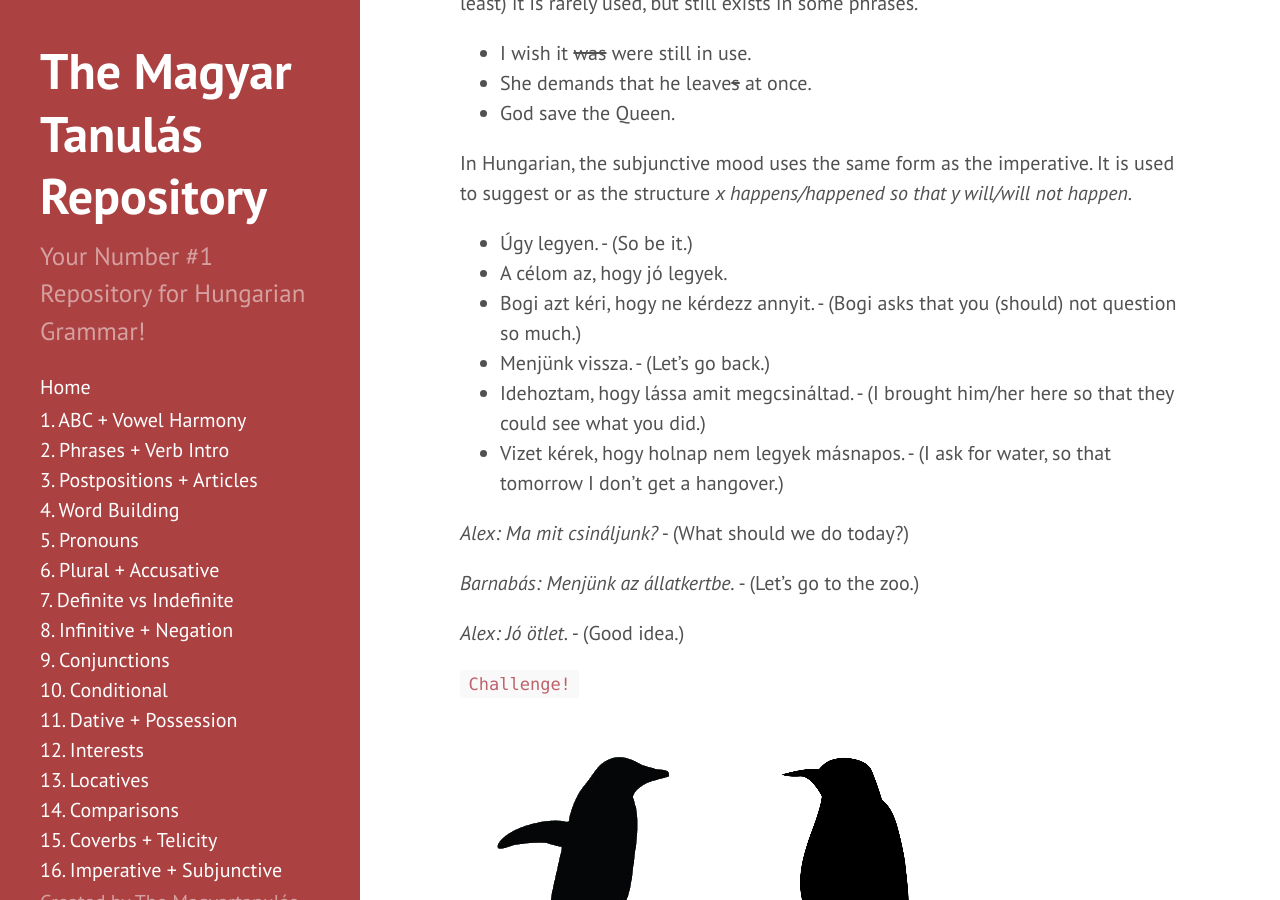
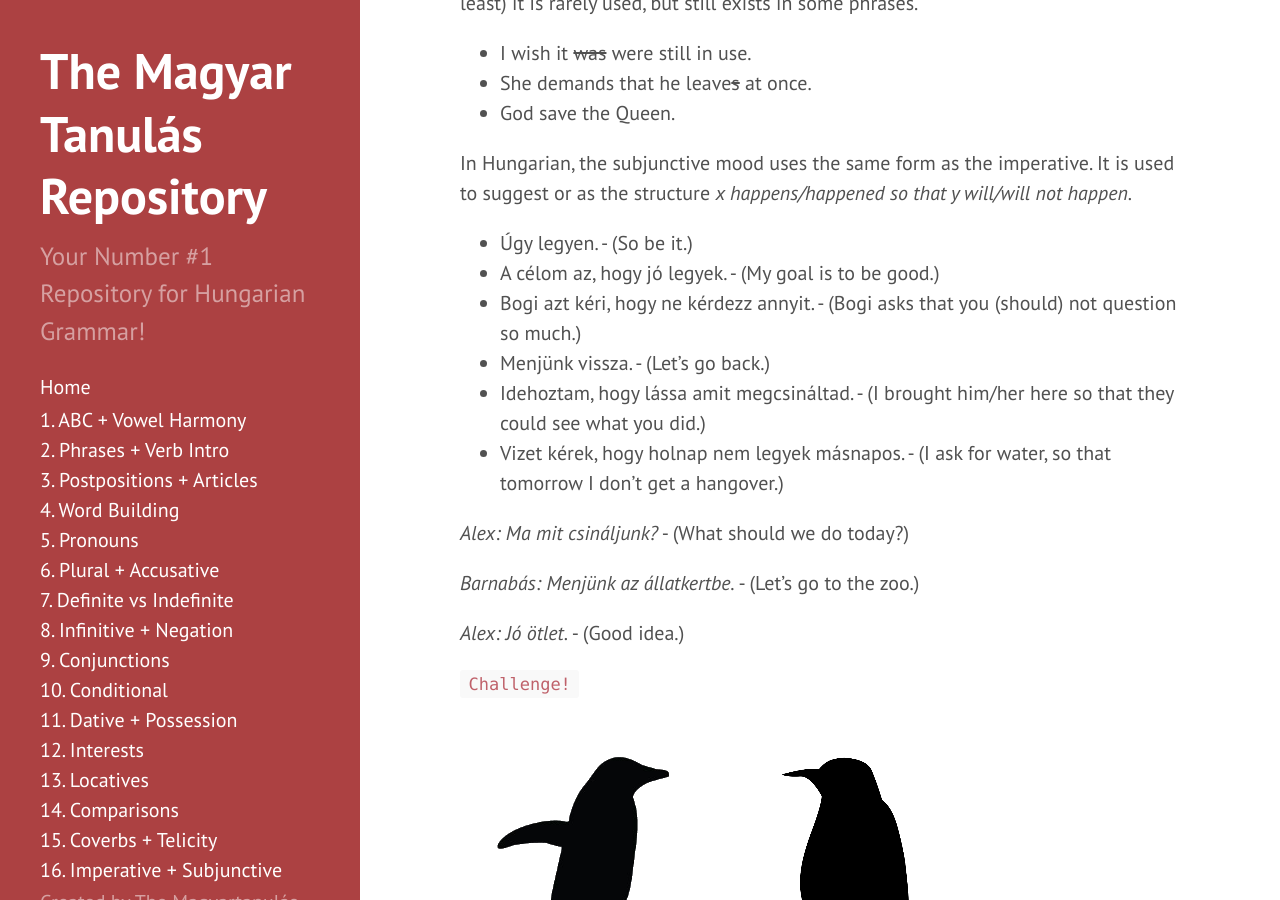
Before and after one commit to Magyartanulas/magyartanulas.github.io, a Jekyll site: the page built from imperative_subjunctive.md, in a window 1280 px wide and 900 px high, scrolled down 1838 px. Built offline with Jekyll 4.4.1, drawn with Linux system fonts in a browser that asks for light colours; Markdown is read by kramdown in place of the engine named in the settings.

Commit message:
Update imperative_subjunctive.md

```diff
--- a/imperative_subjunctive.md
+++ b/imperative_subjunctive.md
@@ -51,7 +51,7 @@ The Subjunctive mood expresses a wish or a suggestion. Nowadays (in English at l
 In Hungarian, the subjunctive mood uses the same form as the imperative. It is used to suggest or as the structure *x happens/happened so that y will/will not happen.*
 
 * Úgy legyen. - (So be it.)
-* A célom az, hogy jó legyek.
+* A célom az, hogy jó legyek. - (My goal is to be good.)
 * Bogi azt kéri, hogy ne kérdezz annyit. - (Bogi asks that you (should) not question so much.)
 * Menjünk vissza. - (Let's go back.)
 * Idehoztam, hogy lássa amit megcsináltad. - (I brought him/her here so that they could see what you did.)
```
